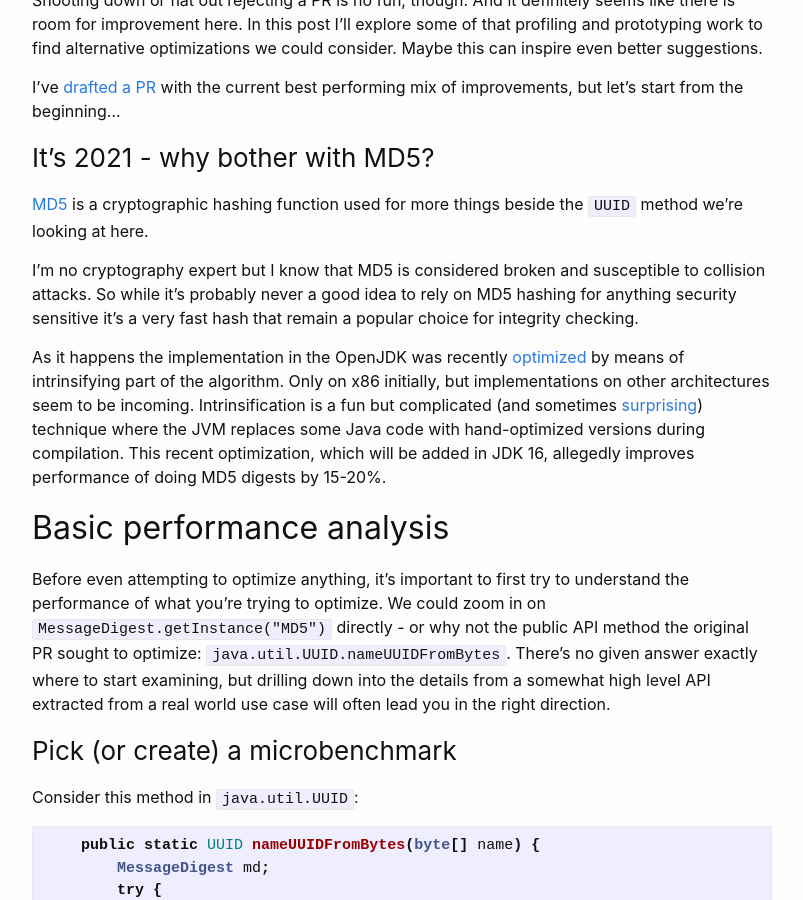
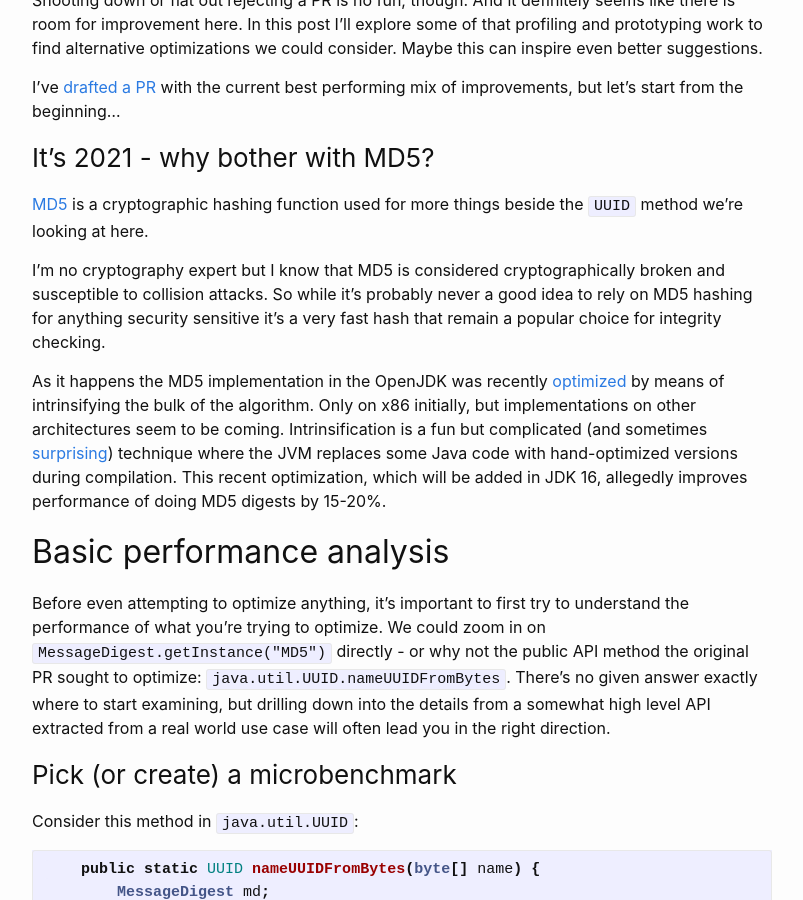
Before and after one commit to cl4es/cl4es.github.io, a Jekyll site: the page built from _posts/2021-01-04-Investigating-MD5-Overheads.md, in a window 1280 px wide and 900 px high, scrolled down 933 px. Shown: the whole window, without its empty margins (238-1041 px from the left). Built offline with Jekyll 4.4.1, drawn with Linux system fonts in a browser that asks for light colours.

Commit message:
Typos and flow improvements

```diff
--- a/_posts/2021-01-04-Investigating-MD5-Overheads.md
+++ b/_posts/2021-01-04-Investigating-MD5-Overheads.md
@@ -26,9 +26,9 @@ I've [drafted a PR](https://github.com/openjdk/jdk/pull/1855) with the current b
 
 [MD5](https://tools.ietf.org/html/rfc1321) is a cryptographic hashing function used for more things beside the `UUID` method we're looking at here.
 
-I'm no cryptography expert but I know that MD5 is considered broken and susceptible to collision attacks. So while it's probably never a good idea to rely on MD5 hashing for anything security sensitive it's a very fast hash that remain a popular choice for integrity checking.
+I'm no cryptography expert but I know that MD5 is considered cryptographically broken and susceptible to collision attacks. So while it's probably never a good idea to rely on MD5 hashing for anything security sensitive it's a very fast hash that remain a popular choice for integrity checking.
 
-As it happens the implementation in the OpenJDK was recently [optimized](https://bugs.openjdk.java.net/browse/JDK-8250902) by means of intrinsifying part of the algorithm. Only on x86 initially, but implementations on other architectures seem to be incoming. Intrinsification is a fun but complicated (and sometimes [surprising](https://alidg.me/blog/2020/12/10/hotspot-intrinsics)) technique where the JVM replaces some Java code with hand-optimized versions during compilation. This recent optimization, which will be added in JDK 16, allegedly improves performance of doing MD5 digests by 15-20%.
+As it happens the MD5 implementation in the OpenJDK was recently [optimized](https://bugs.openjdk.java.net/browse/JDK-8250902) by means of intrinsifying the bulk of the algorithm. Only on x86 initially, but implementations on other architectures seem to be coming. Intrinsification is a fun but complicated (and sometimes [surprising](https://alidg.me/blog/2020/12/10/hotspot-intrinsics)) technique where the JVM replaces some Java code with hand-optimized versions during compilation. This recent optimization, which will be added in JDK 16, allegedly improves performance of doing MD5 digests by 15-20%.
 
 ## Basic performance analysis
 
```
